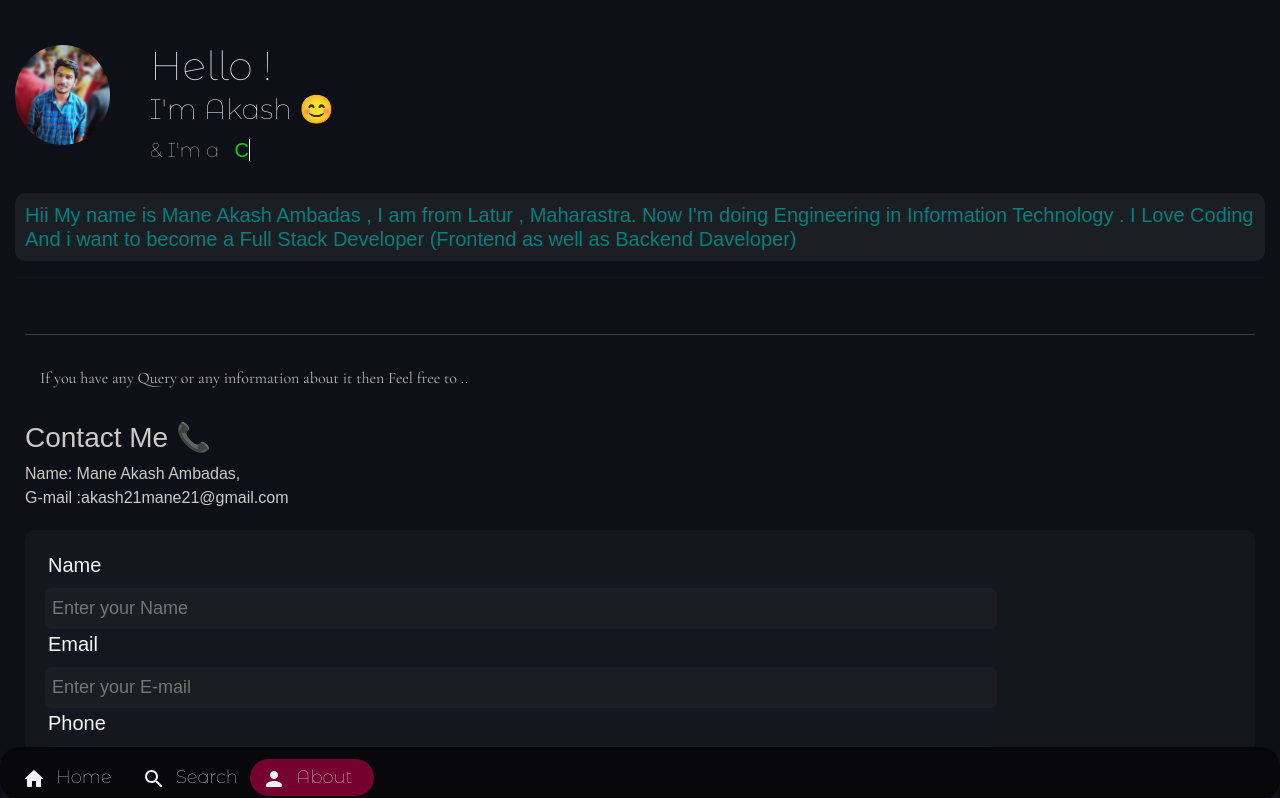
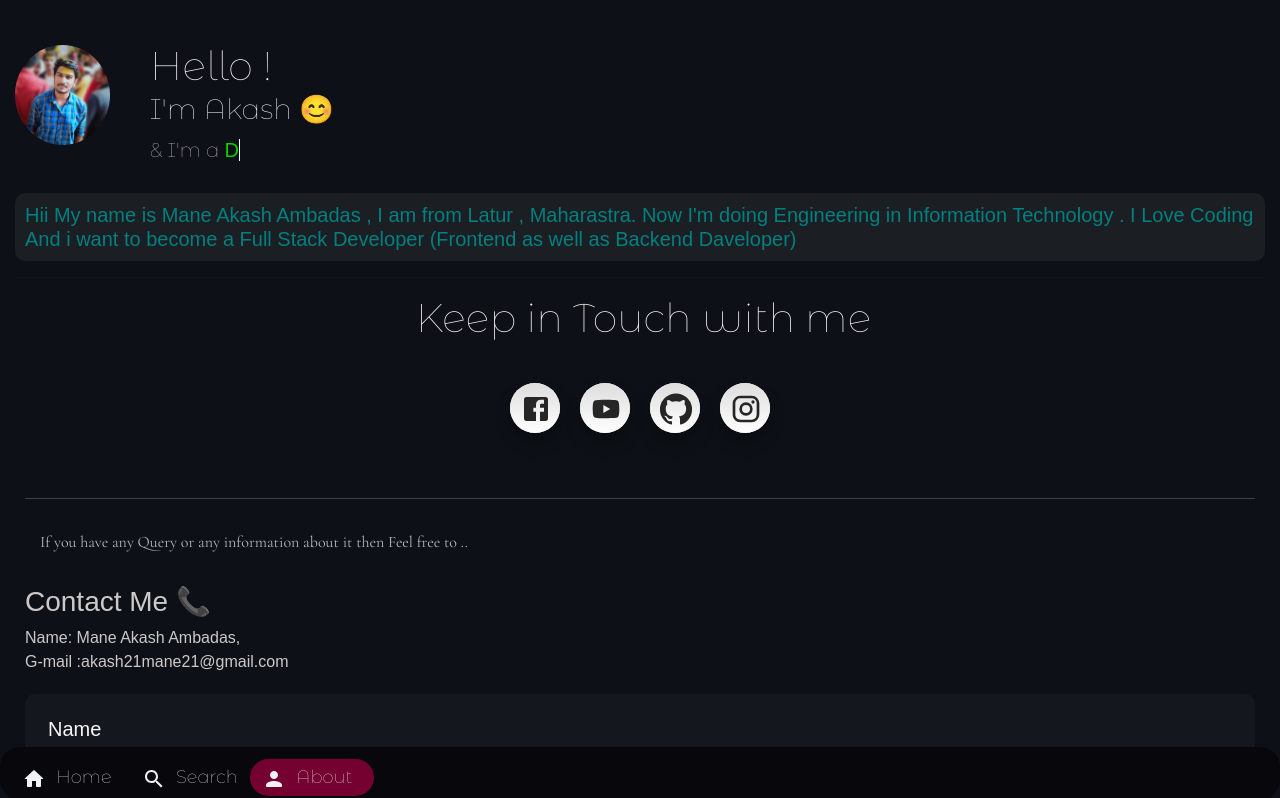
Before and after one commit to Akashmane21/A-News, a React (Create React App) app: page /politics in a window 1280 px wide. Shown: the top 798 px of the page. Built offline with nearby package versions, Linux system fonts and the light colour scheme.

Commit message:
profil completeadjjljk

```diff
--- a/public/index.html
+++ b/public/index.html
@@ -10,8 +10,8 @@
       content="Web site created using create-react-app"
     />
     <link href="https://cdn.jsdelivr.net/npm/bootstrap@5.0.0-beta2/dist/css/bootstrap.min.css" rel="stylesheet" integrity="sha384-BmbxuPwQa2lc/FVzBcNJ7UAyJxM6wuqIj61tLrc4wSX0szH/Ev+nYRRuWlolflfl" crossorigin="anonymous">
-
-    <link href="https://cdn.jsdelivr.net/npm/bootstrap@5.0.0-beta2/dist/css/bootstrap.min.css" rel="stylesheet" integrity="sha384-BmbxuPwQa2lc/FVzBcNJ7UAyJxM6wuqIj61tLrc4wSX0szH/Ev+nYRRuWlolflfl" crossorigin="anonymous">
+    <!-- <link rel="stylesheet" href="https://stackpath.bootstrapcdn.com/font-awesome/4.7.0/css/font-awesome.min.css" integrity="sha384-wvfXpqpZZVQGK6TAh5PVlGOfQNHSoD2xbE+QkPxCAFlNEevoEH3Sl0sibVcOQVnN" crossorigin="anonymous"> -->
+    <!-- <link href="https://cdn.jsdelivr.net/npm/bootstrap@5.0.0-beta2/dist/css/bootstrap.min.css" rel="stylesheet" integrity="sha384-BmbxuPwQa2lc/FVzBcNJ7UAyJxM6wuqIj61tLrc4wSX0szH/Ev+nYRRuWlolflfl" crossorigin="anonymous"> -->
     <link rel="stylesheet" href="https://maxcdn.bootstrapcdn.com/bootstrap/4.0.0/css/bootstrap.min.css" integrity="sha384-Gn5384xqQ1aoWXA+058RXPxPg6fy4IWvTNh0E263XmFcJlSAwiGgFAW/dAiS6JXm" crossorigin="anonymous">
 
     <link href="https://cdn.jsdelivr.net/npm/bootstrap@5.0.0-beta2/dist/css/bootstrap.min.css" rel="stylesheet" integrity="sha384-BmbxuPwQa2lc/FVzBcNJ7UAyJxM6wuqIj61tLrc4wSX0szH/Ev+nYRRuWlolflfl" crossorigin="anonymous">
--- a/src/App.css
+++ b/src/App.css
@@ -524,7 +524,8 @@ h5{
 }
 
 .contact{
-
+    position: relative;
+    top: 100px;
     color: rgb(206, 201, 201);
 padding: 10px;
 /* border-top: 3px solid ; */
@@ -570,7 +571,7 @@ border: none;
 outline-width: 0;
 border-radius: 10px;
 padding: 8px;
-box-shadow: 0px 5px 34px 0px rgb(43, 39, 39);
+box-shadow: 0px 5px 34px 0px rgb(5, 5, 5);
 background-color: rgba(25, 94, 65, 0.644);
 }
 
@@ -642,7 +643,121 @@ h2{
 }
 
 .wrap{
-    padding-left: 10px;
+    /* padding-left: 10px; */
     font-size: 20px;
     color: rgba(9, 255, 0, 0.795);
 }
+
+
+
+
+
+
+
+
+
+
+
+
+
+
+
+
+
+
+body {
+    margin:0;
+    padding:0;
+    background: #dedede;
+  }
+
+  ol {
+    position:absolute;
+    top:50%;
+    left:50%;
+    transform: translate(-50%, -50%);
+    margin:0;
+    padding:0;
+    display:flex;
+  }
+
+  ol li {
+    list-style: none;
+  }
+  ol li a {
+    position: relative;
+    width:50px;
+    height:50px;
+    display:block;
+    text-align:center;
+    margin:0 10px;
+    border-radius: 50%;
+    /* padding: 6px; */
+    box-sizing: border-box;
+    text-decoration:none;
+    box-shadow: 0 10px 15px rgba(0,0,0,0.3);
+    background: linear-gradient(0deg, rgb(221, 221, 221), #fff);
+    transition: .5s;
+  }
+
+  ol li a:hover {
+    box-shadow: 0 2px 5px rgba(0,0,0,0.3);
+    text-decoration:none;
+  }
+
+  ol li a .fab {
+    width: 100%;
+    height:100%;
+    display:block;
+    background: linear-gradient(0deg, #fff, #ddd);
+    border-radius: 50%;
+    line-height: calc(60px - 12px);
+    font-size:24px;
+    color: #262626;
+    transition: .5s;
+  }
+
+  ol li:nth-child(1) a:hover .fab {
+    color: #3b5998;
+  }
+
+  ol li:nth-child(2) a:hover .fab {
+    color: #ed0000;
+  }
+
+  ol li:nth-child(3) a:hover .fab {
+    color: #dd4b39;
+  }
+
+  ol li:nth-child(4) a:hover .fab {
+    color: #007bb6;
+  }
+
+  ol li:nth-child(4) a:hover .fab {
+    color: #e4405f;
+  }
+
+
+  .social{
+      position: relative;
+      top: 90px;
+  }
+
+.social   h1{
+position: relative;
+font-family: "Montserrat Alternates", sans-serif;
+
+top: -90px;
+
+}
+
+
+
+
+
+  i > .MuiSvgIcon-root {
+    /* margin-right: 2vw; */
+    font-size: 52px !important;
+    padding: 10px;
+    /* color: rgb(128, 128, 128); */
+  }
--- a/src/Pages/Politics.js
+++ b/src/Pages/Politics.js
@@ -1,6 +1,10 @@
 import '../App.css';
 import Menu from '../Menu'
 import dp from '../profile.jpg'
+import GitHubIcon from '@material-ui/icons/GitHub';
+import YouTubeIcon from '@material-ui/icons/YouTube';
+import FacebookIcon from '@material-ui/icons/Facebook';
+import InstagramIcon from '@material-ui/icons/Instagram';
 function Politics() {
 
 
@@ -111,7 +115,7 @@ setTimeout(add, 2000);
     <h1 id="welcome"> Hello !</h1>
     <h3>I'm Akash 😊</h3>
    <div class="slider">& I'm a <a href="https://www.google.com/search?q=akash_mane21&oq=aka&aqs=chrome.0.69i59j69i57j69i60l6.6180j0j4&sourceid=chrome&ie=UTF-8" class="typewrite" id= "tex" data-period="1500"
-        data-type='[ "Student.", "Creative.", "Developer.", "Designer.","Photographer." ]'>
+        data-type='[ "Student.", "Developer.","Creative.",  "Designer."]'>
 </a></div>
 
 </div>
@@ -120,6 +124,15 @@ setTimeout(add, 2000);
 
 I Love Coding And i want to become a Full Stack Developer (Frontend as well as Backend Daveloper) </h5>
 <hr />
+<div class="social">
+<center><h1>Keep in Touch with me</h1></center>
+<ol>
+  <li><a href="#"><i class="fab fa-facebook" aria-hidden="true"><FacebookIcon /></i></a></li>
+  <li><a href="#"><i class="fab fa-twitter" aria-hidden="true"><YouTubeIcon /></i></a></li>
+  <li><a href="#"><i class="fab fa-google-plus-g" aria-hidden="true"><GitHubIcon /></i></a></li>
+  <li><a href="#"><i class="fab fa-instagram" aria-hidden="true"><InstagramIcon /></i></a></li>
+</ol>
+</div>
 
 <div class="contact">
 <hr />
```
